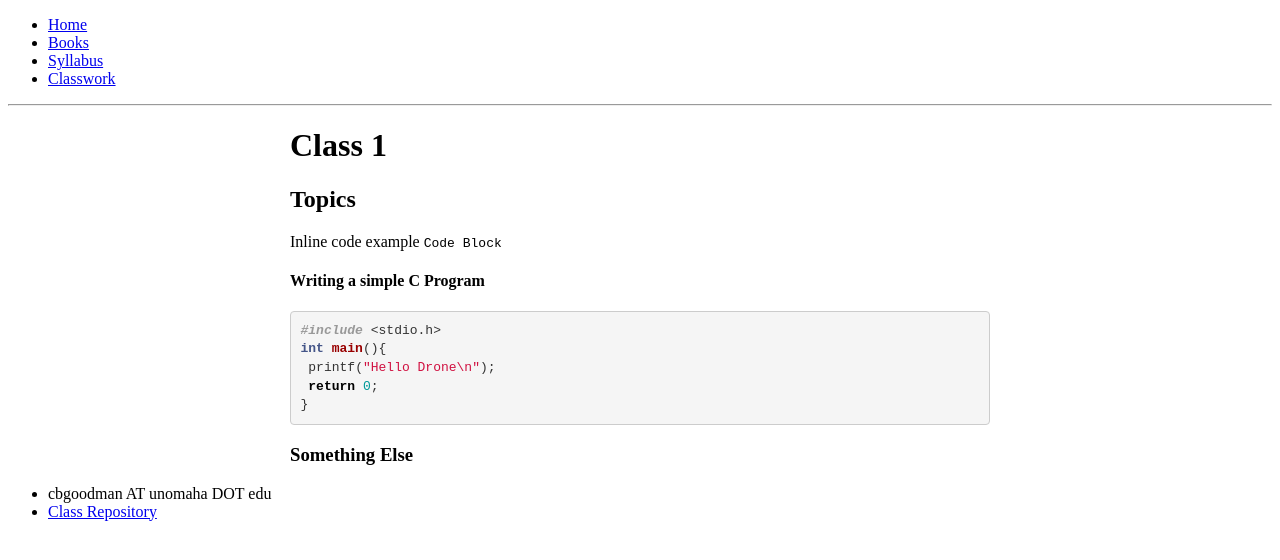
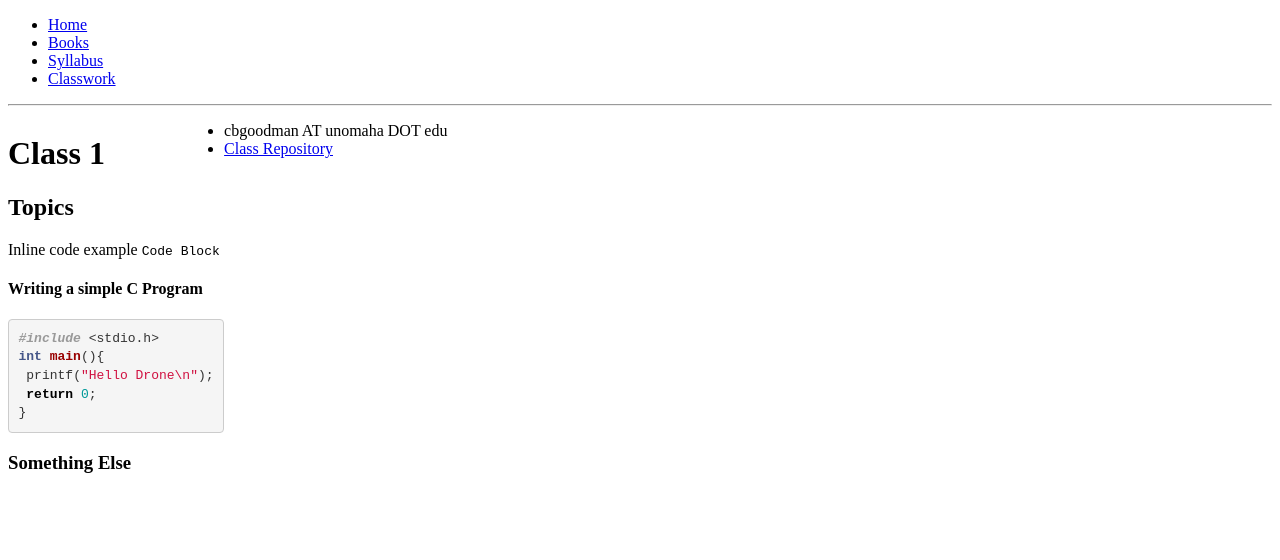
Before and after one commit to cbgoodman/uno-spa-quant-ii, a Jekyll site: the page built from class-1/index.md, in a window 1280 px wide. Shown: the top 560 px of the page. Built offline with Jekyll 4.4.1, drawn with Linux system fonts in a browser that asks for light colours.

Commit message:
Update pages.html

```diff
--- a/_layouts/pages.html
+++ b/_layouts/pages.html
@@ -2,7 +2,7 @@
 
 {% include nav.html %}
 <hr>
-	<div align="left">
+	<div style="float: left;">
 		<h1>{{ page.title }}</h1>
 		{{ content }}
 	</div>
```
